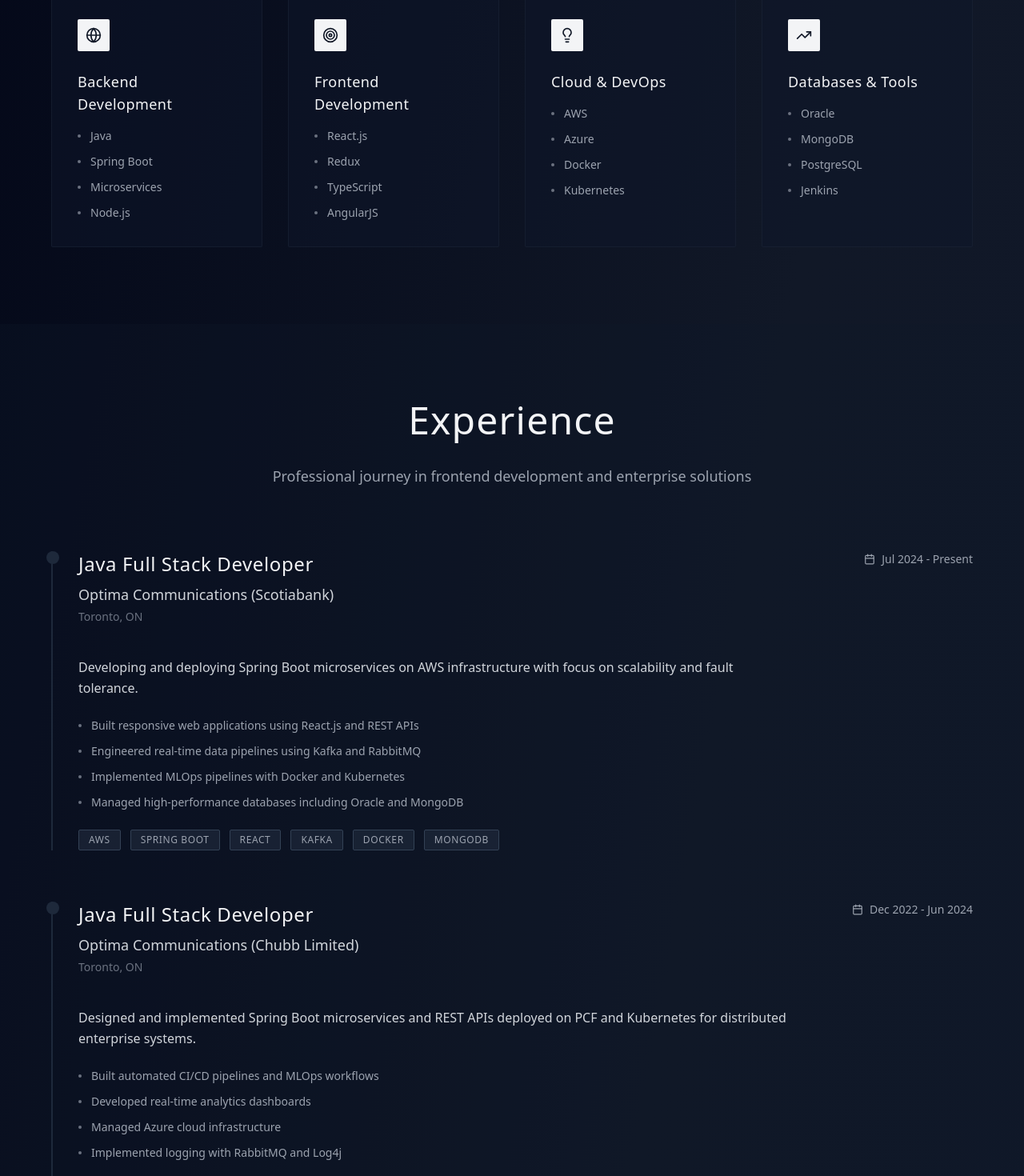
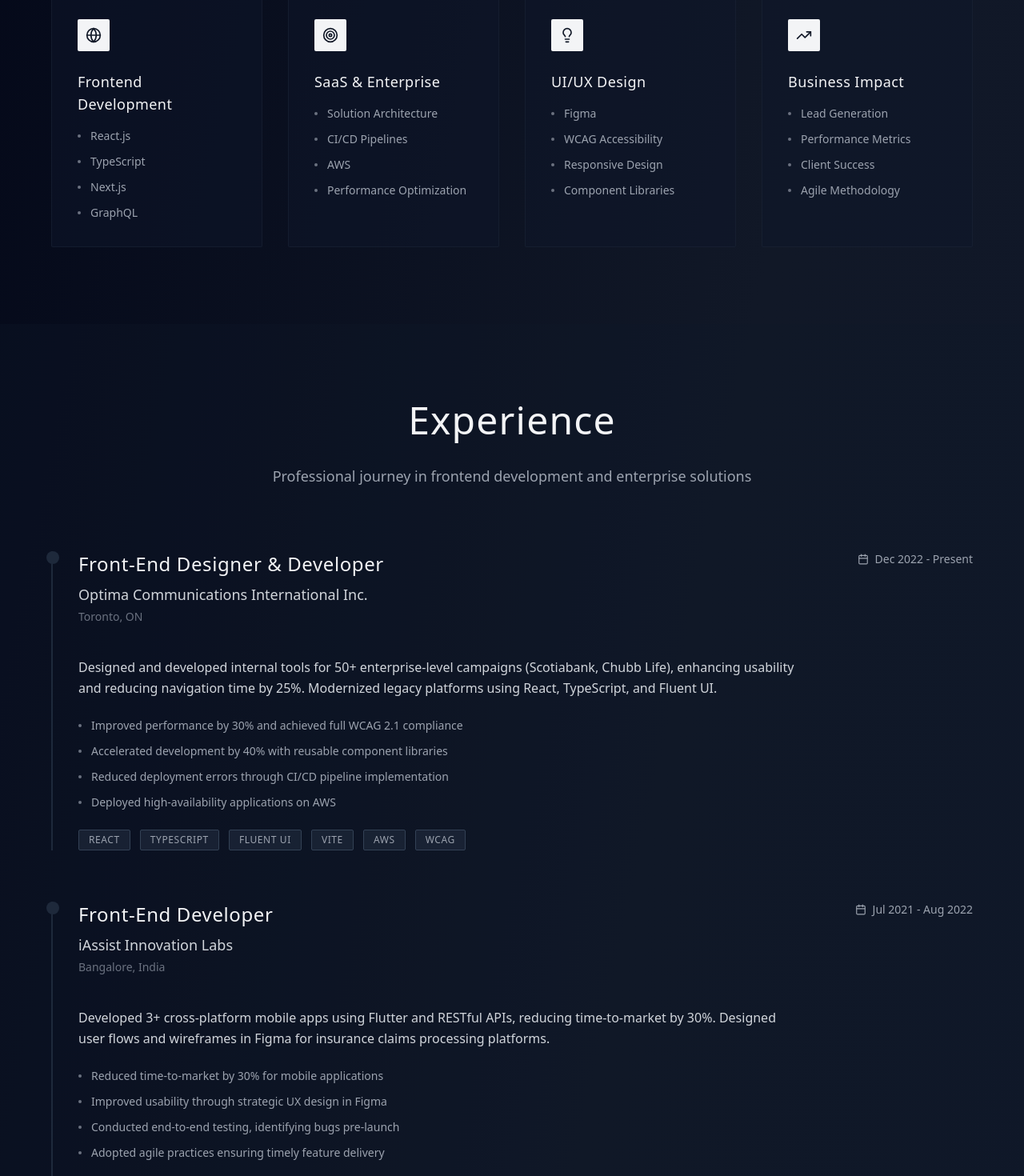
Before and after one commit to ashishballa/portfolio, a React (Vite) app in the folder ashishballa_portfolio/: page / in a window 1280 px wide. Shown: the part 1200-2670 px from the top of the page at 80% size. Built offline with nearby package versions, Linux system fonts and the light colour scheme.

Commit message:
updated app

```diff
--- a/ashishballa_portfolio/src/App.jsx
+++ b/ashishballa_portfolio/src/App.jsx
@@ -41,90 +41,61 @@ const Portfolio = () => {
     };
   }, []);
 
- // Update skills array
+  // Updated Skills based on your resume
   const skills = [
     {
-    category: 'Backend Development',
-    items: ['Java', 'Spring Boot', 'Microservices', 'Node.js'],
+      category: 'Frontend Development',
+      items: ['React.js', 'TypeScript', 'Next.js', 'GraphQL'],
       icon: Globe
     },
     {
-    category: 'Frontend Development',
-    items: ['React.js', 'Redux', 'TypeScript', 'AngularJS'],
+      category: 'SaaS & Enterprise',
+      items: ['Solution Architecture', 'CI/CD Pipelines', 'AWS', 'Performance Optimization'],
       icon: Target
     },
     {
-    category: 'Cloud & DevOps',
-    items: ['AWS', 'Azure', 'Docker', 'Kubernetes'],
+      category: 'UI/UX Design',
+      items: ['Figma', 'WCAG Accessibility', 'Responsive Design', 'Component Libraries'],
       icon: Lightbulb
     },
     {
-    category: 'Databases & Tools',
-    items: ['Oracle', 'MongoDB', 'PostgreSQL', 'Jenkins'],
+      category: 'Business Impact',
+      items: ['Lead Generation', 'Performance Metrics', 'Client Success', 'Agile Methodology'],
       icon: TrendingUp
     },
   ];
 
-// Update experiences array
+  // Updated Professional Experience from Resume
   const experiences = [
     {
-    title: 'Java Full Stack Developer',
-    company: 'Optima Communications (Scotiabank)',
+      title: 'Front-End Designer & Developer',
+      company: 'Optima Communications International Inc.',
       location: 'Toronto, ON',
-    period: 'Jul 2024 - Present',
-    description: 'Developing and deploying Spring Boot microservices on AWS infrastructure with focus on scalability and fault tolerance.',
+      period: 'Dec 2022 - Present',
+      description: 'Designed and developed internal tools for 50+ enterprise-level campaigns (Scotiabank, Chubb Life), enhancing usability and reducing navigation time by 25%. Modernized legacy platforms using React, TypeScript, and Fluent UI.',
       achievements: [
-      'Built responsive web applications using React.js and REST APIs',
-      'Engineered real-time data pipelines using Kafka and RabbitMQ',
-      'Implemented MLOps pipelines with Docker and Kubernetes',
-      'Managed high-performance databases including Oracle and MongoDB'
+        'Improved performance by 30% and achieved full WCAG 2.1 compliance',
+        'Accelerated development by 40% with reusable component libraries',
+        'Reduced deployment errors through CI/CD pipeline implementation',
+        'Deployed high-availability applications on AWS'
       ],
-    technologies: ['AWS', 'Spring Boot', 'React', 'Kafka', 'Docker', 'MongoDB']
+      technologies: ['React', 'TypeScript', 'Fluent UI', 'Vite', 'AWS', 'WCAG']
     },
     {
-    title: 'Java Full Stack Developer',
-    company: 'Optima Communications (Chubb Limited)',
-    location: 'Toronto, ON',
-    period: 'Dec 2022 - Jun 2024',
-    description: 'Designed and implemented Spring Boot microservices and REST APIs deployed on PCF and Kubernetes for distributed enterprise systems.',
-    achievements: [
-      'Built automated CI/CD pipelines and MLOps workflows',
-      'Developed real-time analytics dashboards',
-      'Managed Azure cloud infrastructure',
-      'Implemented logging with RabbitMQ and Log4j'
-    ],
-    technologies: ['Azure', 'Spring Boot', 'Kubernetes', 'Jenkins', 'MongoDB', 'REST APIs']
-  },
-  {
-    title: 'Java Full Stack Developer',
+      title: 'Front-End Developer',
       company: 'iAssist Innovation Labs',
       location: 'Bangalore, India',
       period: 'Jul 2021 - Aug 2022',
-    description: 'Developed Spring Boot microservices with IoC, AOP, and REST APIs while implementing front-end components using React.js and Redux.',
+      description: 'Developed 3+ cross-platform mobile apps using Flutter and RESTful APIs, reducing time-to-market by 30%. Designed user flows and wireframes in Figma for insurance claims processing platforms.',
       achievements: [
-      'Built MLOps pipelines using AWS and Docker',
-      'Managed cloud deployments on AWS and WebLogic',
-      'Optimized database performance across multiple platforms',
-      'Implemented microservices architecture'
+        'Reduced time-to-market by 30% for mobile applications',
+        'Improved usability through strategic UX design in Figma',
+        'Conducted end-to-end testing, identifying bugs pre-launch',
+        'Adopted agile practices ensuring timely feature delivery'
       ],
-    technologies: ['AWS', 'Spring Boot', 'React', 'Redux', 'Docker', 'MongoDB']
-  },
-  {
-    title: 'Java Developer',
-    company: 'Bosch',
-    location: 'Bangalore, India',
-    period: 'Mar 2020 - Jun 2021',
-    description: 'Developed scalable microservices using Java 8, Spring Boot, and Hibernate while migrating monolithic applications to microservices architecture.',
-    achievements: [
-      'Automated CI/CD pipelines with GitHub Actions',
-      'Implemented testing with JUnit',
-      'Built front-end apps with AngularJS and JSF',
-      'Integrated REST APIs for dynamic web experiences'
-    ],
-    technologies: ['Java 8', 'Spring Boot', 'AngularJS', 'JSF', 'REST APIs', 'Kubernetes']
+      technologies: ['Flutter', 'REST APIs', 'Figma', 'Mobile Development']
     }
   ];
-
 
   // Updated Key Projects from Resume
   const projects = [
@@ -279,9 +250,8 @@ const experiences = [
 
           <div className="max-w-3xl mx-auto space-y-6">
             <p className="text-base sm:text-lg text-gray-300 leading-relaxed font-light">
-  Full Stack Developer with 5+ years of experience in designing, developing, and deploying
-  scalable web applications and microservices using Java, Spring Boot, React, and AWS.
-  Proven expertise in cloud-native architectures and DevOps/MLOps practices.
+              Dynamic Front-End Developer with 3+ years of experience building responsive, accessible, and performance-optimized web applications.
+              Proficient in React, TypeScript, Next.js, and modern development practices.
             </p>
           </div>
 
```
Lines whose indentation alone changed are shown as unchanged.
